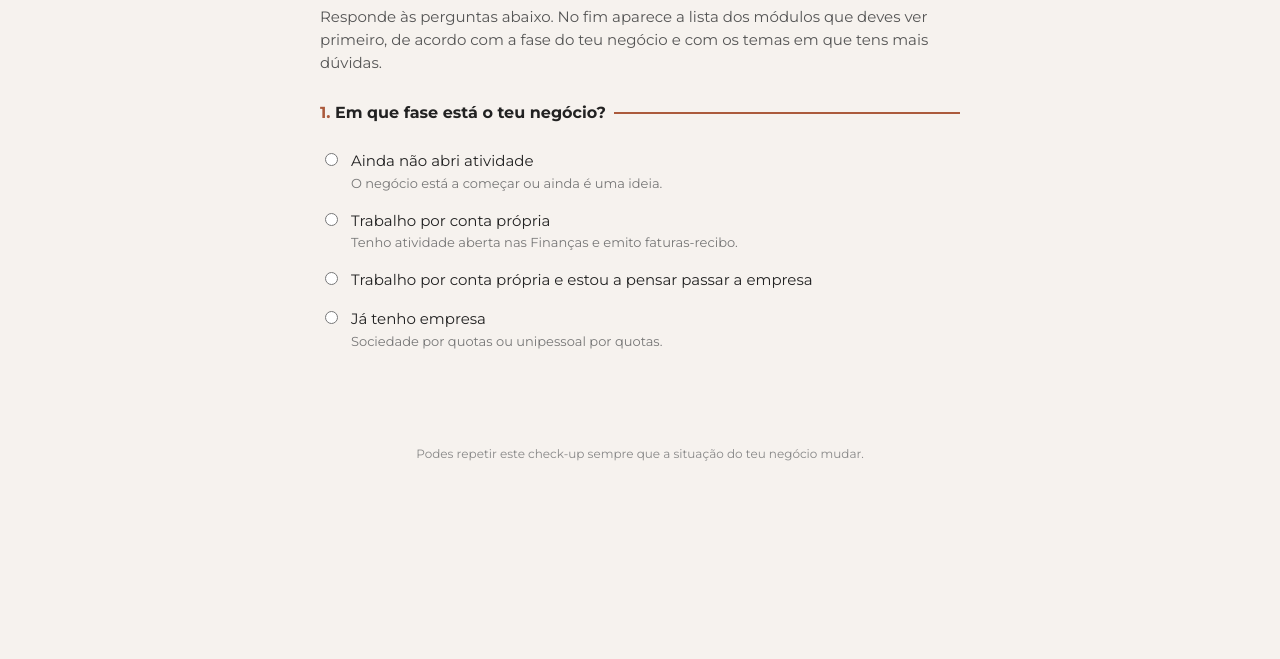
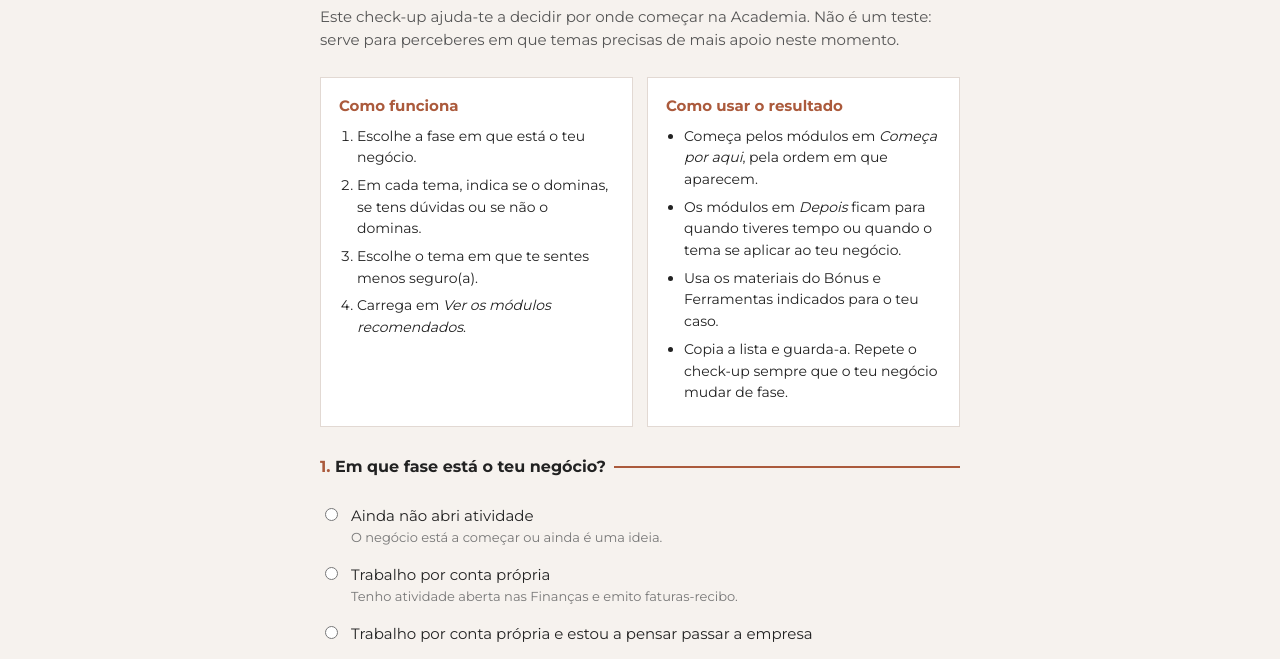
Before and after one commit to JessicaB7/checkup, a plain HTML site: page index.html in a window 1280 px wide. Shown: the part 126-785 px from the top of the page. Drawn offline with Linux system fonts and the light colour scheme.

Commit message:
Add files via upload

```diff
--- a/index.html
+++ b/index.html
@@ -68,6 +68,12 @@ fieldset{transition:opacity .3s}
 #res .bonus ul{list-style:none;margin:0;padding:0}
 .bonus li{display:flex;gap:12px;align-items:center;background:#2a2522;border:1px solid #3a322e;padding:12px 14px;margin:0 0 8px;font-weight:600;opacity:0;animation:fade .4s ease forwards}
 #res .bonus .bt{display:block;color:#fff;font-size:15px}#res .bonus .bt small{display:block;color:#bfa79a;font-weight:500;font-size:12px;margin-top:2px}#res .bonus .bi{flex:0 0 28px;height:28px;border-radius:50%;background:#ab5a3c;color:#fff;display:grid;place-items:center;font-size:13px;font-weight:700}
+.how{display:grid;grid-template-columns:1fr 1fr;gap:14px;margin:0 0 28px}
+.how>div{background:#fff;border:1px solid #e2d9d3;padding:16px 18px}
+.how h2{font-size:15px;margin:0 0 8px;color:#ab5a3c}
+.how ol,.how ul{margin:0;padding-left:18px;font-size:14px}
+.how li{margin:0 0 6px}
+@media(max-width:620px){.how{grid-template-columns:1fr}}
 footer{text-align:center;font-size:12px;color:#888;padding:0 20px 30px}
 @media(max-width:520px){th,td{padding:8px 4px;font-size:13px}th{font-size:11px}}
 </style>
@@ -77,7 +83,27 @@ footer{text-align:center;font-size:12px;color:#888;padding:0 20px 30px}
 <main>
 <div id="vForm" class="view">
 <h1>Check-up do negócio</h1>
-<p class="intro">Responde às perguntas abaixo. No fim aparece a lista dos módulos que deves ver primeiro, de acordo com a fase do teu negócio e com os temas em que tens mais dúvidas.</p>
+<p class="intro">Este check-up ajuda-te a decidir por onde começar na Academia. Não é um teste: serve para perceberes em que temas precisas de mais apoio neste momento.</p>
+<div class="how">
+  <div>
+    <h2>Como funciona</h2>
+    <ol>
+      <li>Escolhe a fase em que está o teu negócio.</li>
+      <li>Em cada tema, indica se o dominas, se tens dúvidas ou se não o dominas.</li>
+      <li>Escolhe o tema em que te sentes menos seguro(a).</li>
+      <li>Carrega em <em>Ver os módulos recomendados</em>.</li>
+    </ol>
+  </div>
+  <div>
+    <h2>Como usar o resultado</h2>
+    <ul>
+      <li>Começa pelos módulos em <em>Começa por aqui</em>, pela ordem em que aparecem.</li>
+      <li>Os módulos em <em>Depois</em> ficam para quando tiveres tempo ou quando o tema se aplicar ao teu negócio.</li>
+      <li>Usa os materiais do Bónus e Ferramentas indicados para o teu caso.</li>
+      <li>Copia a lista e guarda-a. Repete o check-up sempre que o teu negócio mudar de fase.</li>
+    </ul>
+  </div>
+</div>
 
 <form id="f">
 <fieldset>
```
